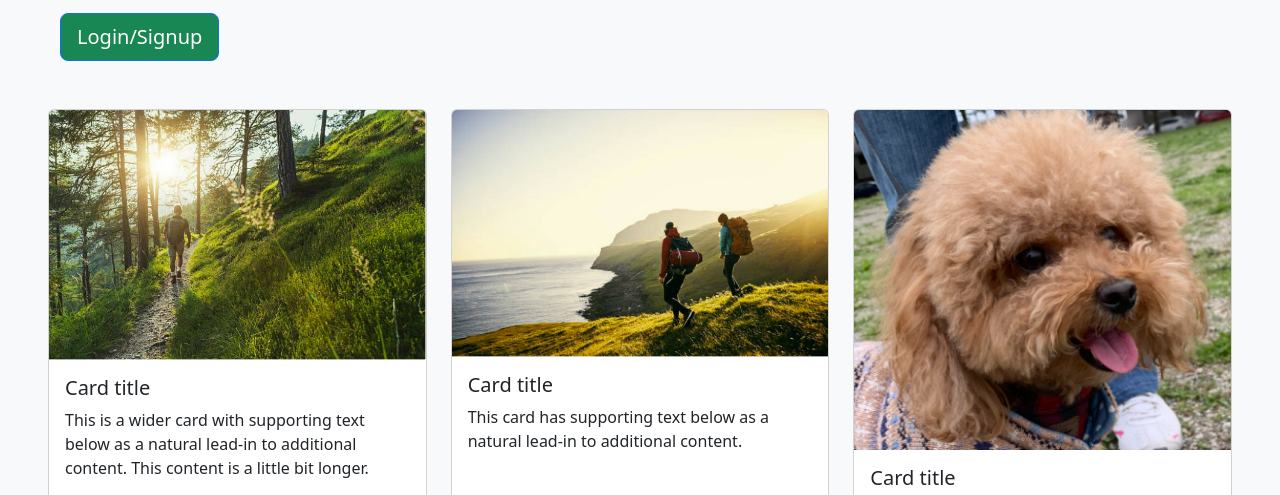
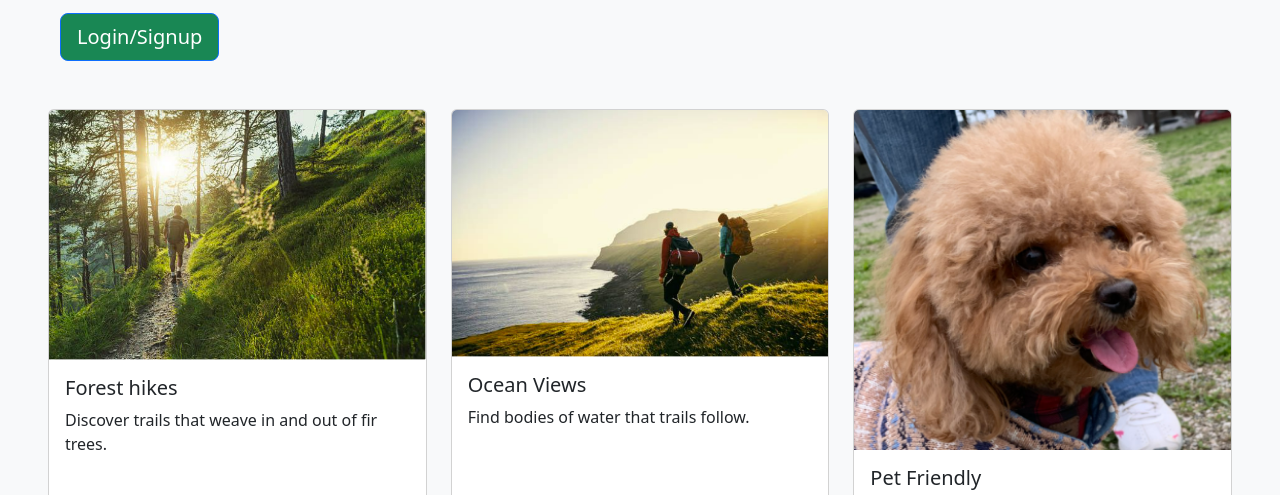
Before and after one commit to Thhoorr/demo05_Baker_Thor, a website built with Vite: page index.html in a window 1280 px wide. Shown: the part 293-788 px from the top of the page. Built offline with nearby package versions, Linux system fonts and the light colour scheme.

Commit message:
added specific descriptions

```diff
--- a/index.html
+++ b/index.html
@@ -101,11 +101,9 @@
           <div class="card h-100">
             <img src="./images/AM01.jpg" class="card-img-top" alt="..." />
             <div class="card-body">
-              <h5 class="card-title">Card title</h5>
+              <h5 class="card-title">Forest hikes</h5>
               <p class="card-text">
-                This is a wider card with supporting text below as a natural
-                lead-in to additional content. This content is a little bit
-                longer.
+                Discover trails that weave in and out of fir trees.
               </p>
             </div>
             <div class="card-footer">
@@ -117,11 +115,8 @@
           <div class="card h-100">
             <img src="./images/hike2.jpg" class="card-img-top" alt="..." />
             <div class="card-body">
-              <h5 class="card-title">Card title</h5>
-              <p class="card-text">
-                This card has supporting text below as a natural lead-in to
-                additional content.
-              </p>
+              <h5 class="card-title">Ocean Views</h5>
+              <p class="card-text">Find bodies of water that trails follow.</p>
             </div>
             <div class="card-footer">
               <small class="text-muted">Last updated 3 mins ago</small>
@@ -132,7 +127,7 @@
           <div class="card h-100">
             <img src="./images/elmo.jpg" class="card-img-top" alt="..." />
             <div class="card-body">
-              <h5 class="card-title">Card title</h5>
+              <h5 class="card-title">Pet Friendly</h5>
               <p class="card-text">
                 This is a wider card with supporting text below as a natural
                 lead-in to additional content. This card has even longer content
```
